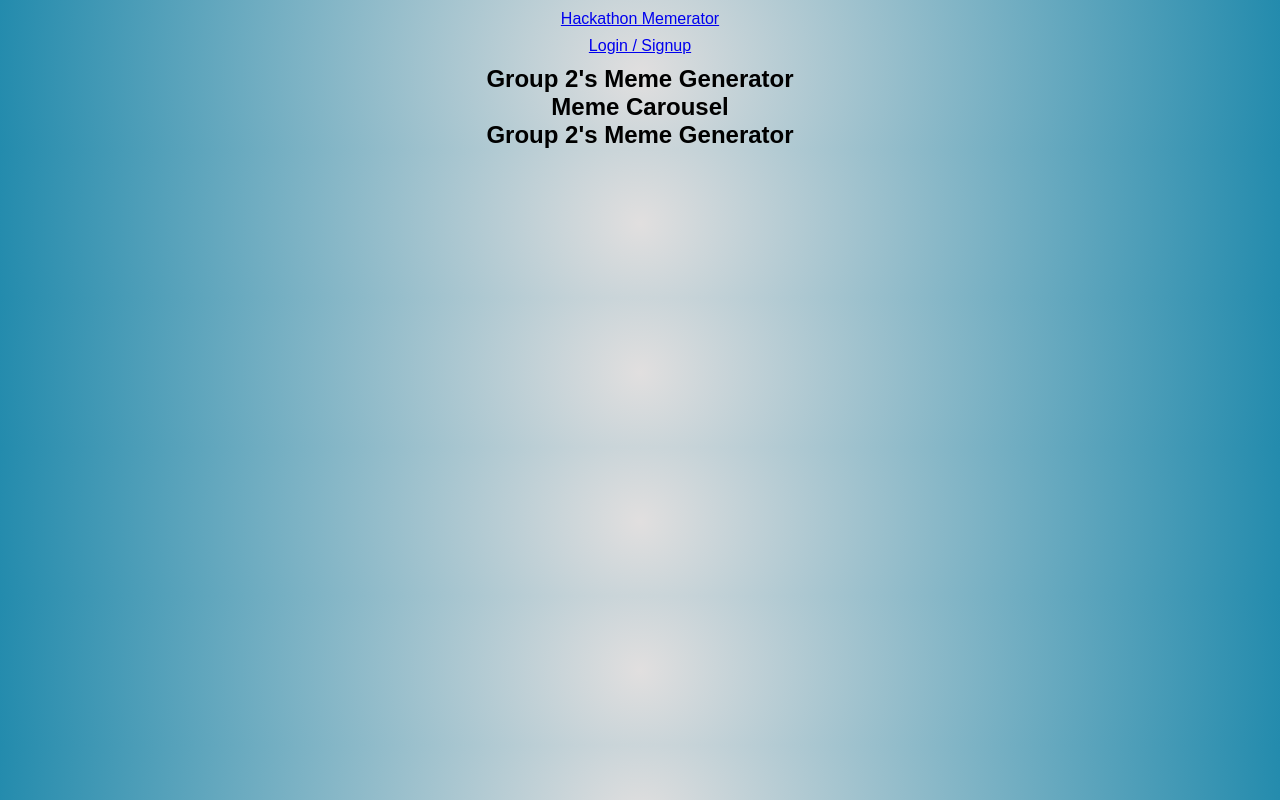
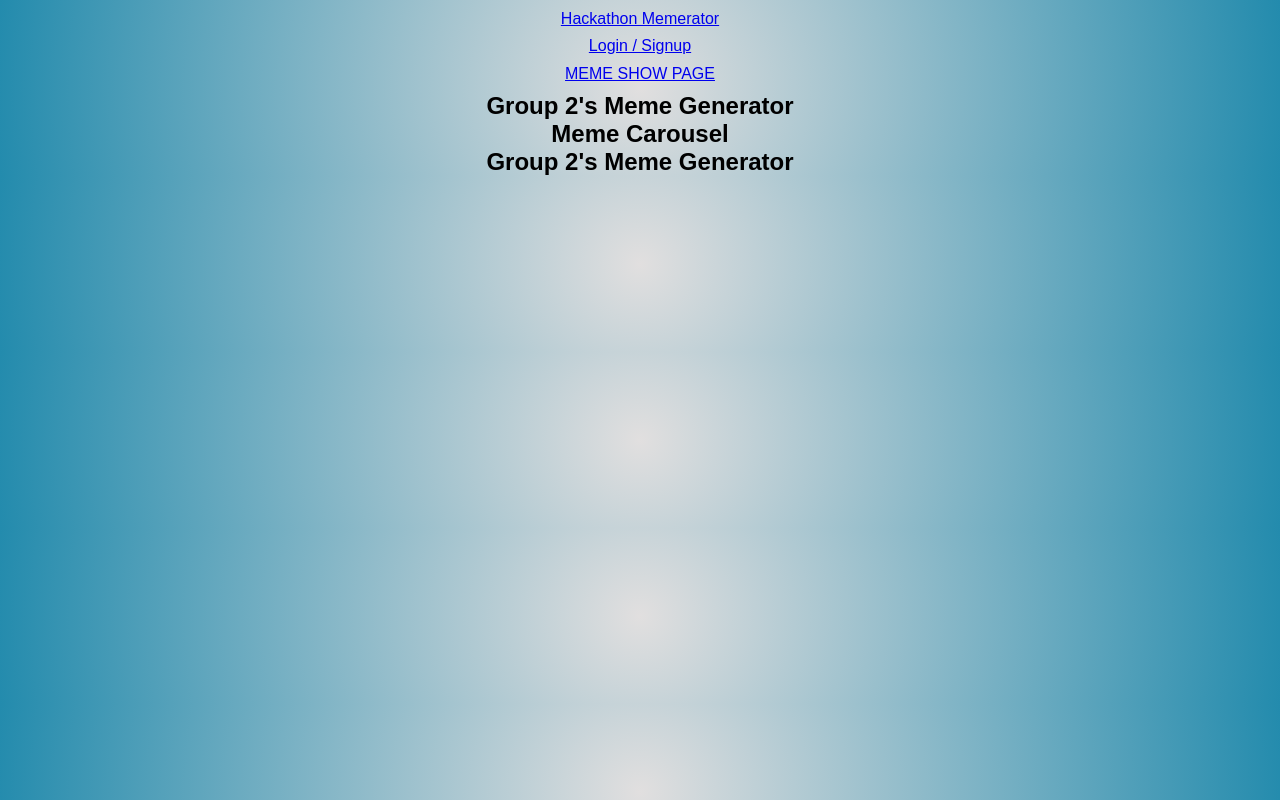
Before and after one commit to coreyloftus/GA-hackathon-jan-12, a React (Create React App) app: page / in a window 1280 px wide. Built offline with nearby package versions, Linux system fonts and the light colour scheme.

Commit message:
added link and route to meme/:id in nav.js

```diff
--- a/src/Components/Nav.js
+++ b/src/Components/Nav.js
@@ -12,6 +12,9 @@ const Nav = (props) => {
                 <Link to="/auth">
                     <p>Login / Signup</p>
                 </Link>
+                <Link to="/meme/:id">
+                    <p>MEME SHOW PAGE</p>
+                </Link>
             </nav>
         </div>
     )
```
